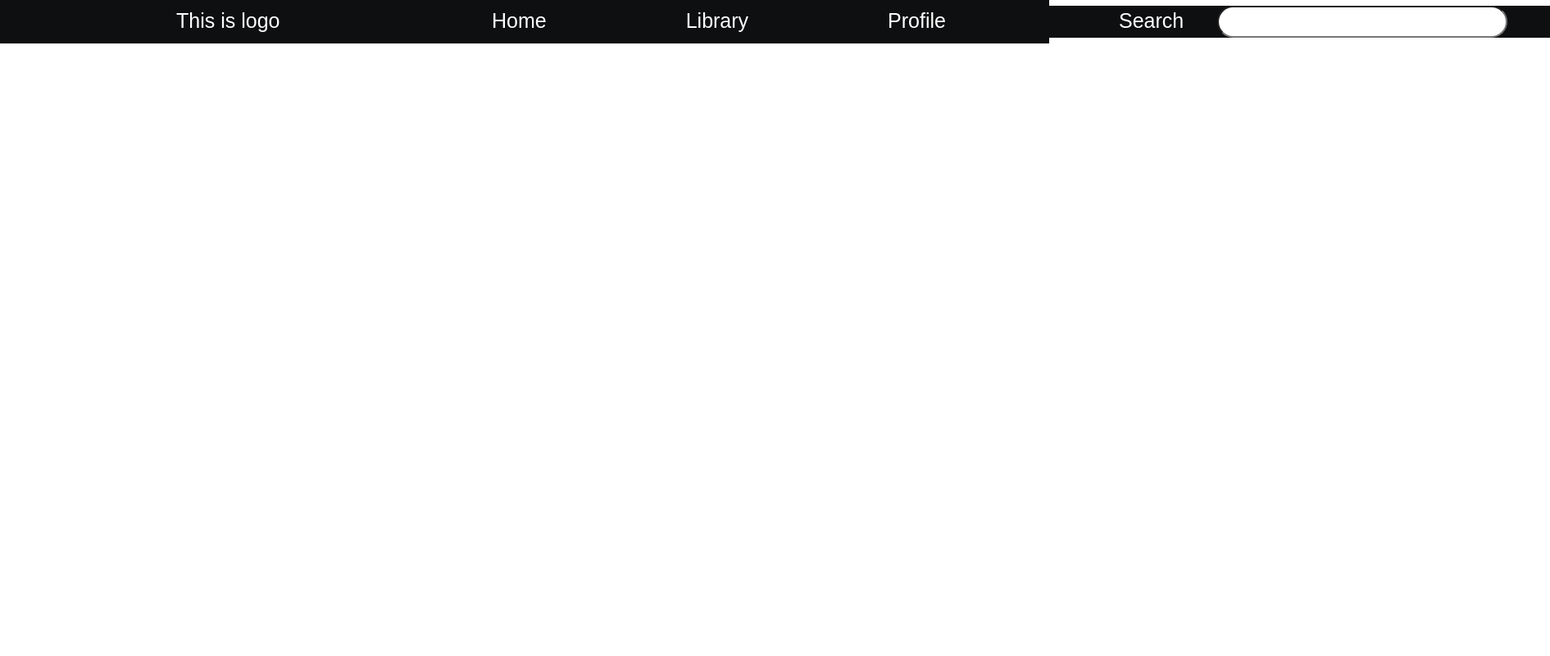
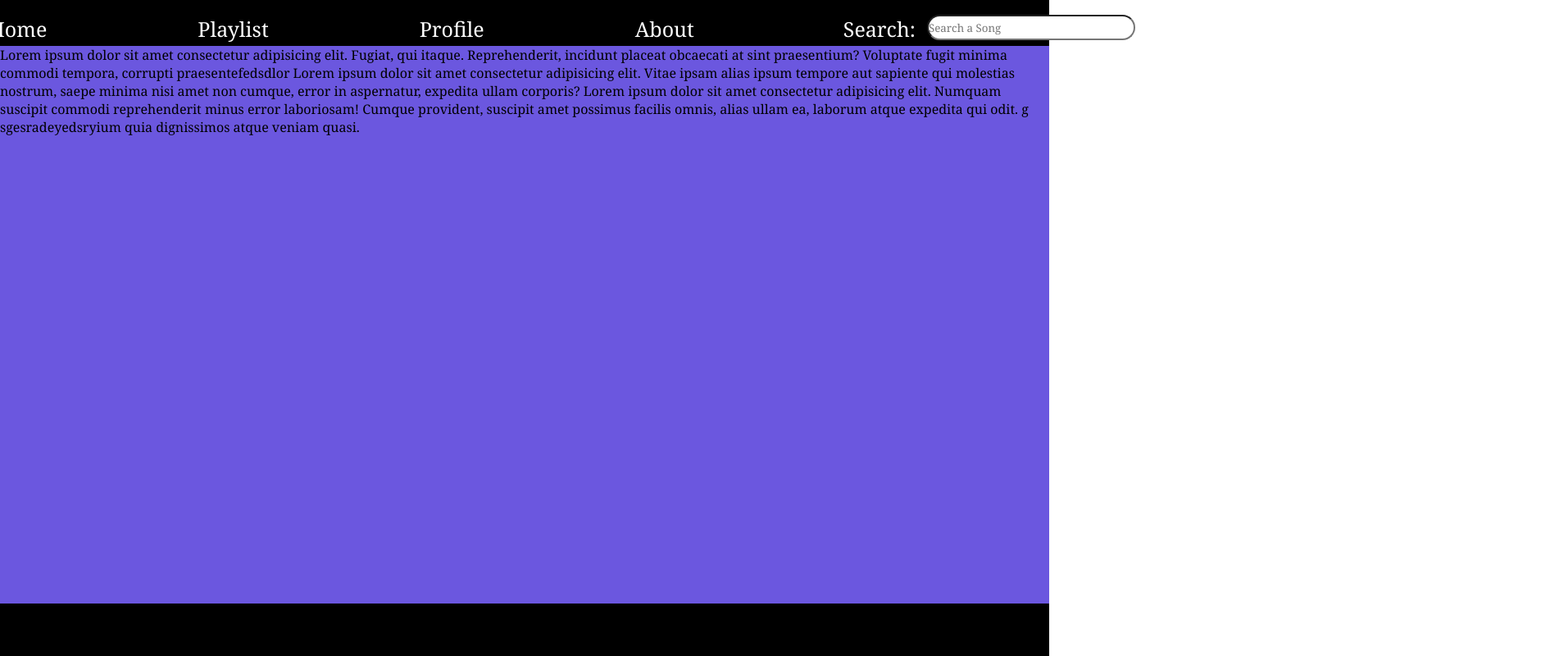
Before and after one commit to AdarshJha-1/My-Web-Dev-learning_repo, a plain HTML site: page Learn4-Exercise1/index.html in a window 1280 px wide. Shown: the whole page at 82% size, 1891 px wide, since content can reach past the window. Drawn offline with Linux system fonts and the light colour scheme.

Commit message:
modified-Learn4

```diff
--- a/Learn4-Exercise1/index.html
+++ b/Learn4-Exercise1/index.html
@@ -3,28 +3,32 @@
 <head>
     <meta charset="UTF-8">
     <meta name="viewport" content="width=device-width, initial-scale=1.0">
-    <title>Simple-HTML-Website</title>
+    <title>Basic Music App</title>
     <link rel="stylesheet" href="style.css">
 </head>
 <body>
-    <div class="ruler">
-        <header class="nav-header">
-            <div class="nav-div">
-                <div class="logo">This is logo</div>
-                <div class="nav">
-                    <ul class="nav-pages">
-                        <li id="nav-li-1">Home</li>
-                        <li id="nav-li-2">Library</li>
-                        <li id="nav-li-3">Profile</li>
-                    </ul>
-                </div>
-                <div class="search">Search</div>
-                <div class="input-search">
-                    <input id="input-search-in" type="text">
-                </div>
+    <header class="top-head">
+        <nav class="header-nav">
+            <ul class="nav-ul">
+                <li id="id-1"><a href="#">Home</a></li>
+                <li id="id-2"><a href="#">Playlist</a></li>
+                <li id="id-3"><a href="#">Profile</a></li>
+                <li id="id-4"><a href="#">About</a></li>
+            </ul>
+            <div class="search-label">
+                <label for="input">Search:</label>
             </div>
-        </header>
+            <div class="search-input">
+                <input id="input" type="text" placeholder="Search a Song">
+            </div>
+        </nav>
+    </header>
+    <main class="main-body">
+        <div class="main-container">
+            Lorem ipsum dolor sit amet consectetur adipisicing elit. Fugiat, qui itaque. Reprehenderit, incidunt placeat obcaecati at sint praesentium? Voluptate fugit minima commodi tempora, corrupti praesentefedsdlor Lorem ipsum dolor sit amet consectetur adipisicing elit. Vitae ipsam alias ipsum tempore aut sapiente qui molestias nostrum, saepe minima nisi amet non cumque, error in aspernatur, expedita ullam corporis? Lorem ipsum dolor sit amet consectetur adipisicing elit. Numquam suscipit commodi reprehenderit minus error laboriosam! Cumque provident, suscipit amet possimus facilis omnis, alias ullam ea, laborum atque expedita qui odit. g sgesradeyedsryium quia dignissimos atque veniam quasi.
+        </div>
+    </main>
 
-    </div>
+    <footer class="body-footer"></footer>
 </body>
 </html>
--- a/Learn4-Exercise1/style.css
+++ b/Learn4-Exercise1/style.css
@@ -1,76 +1,68 @@
 *{
     margin: 0;
     padding: 0;
-    font-family: var(--font-family,CircularSpTitle,CircularSpTitle-Tall,CircularSp-Arab,CircularSp-Hebr,CircularSp-Cyrl,CircularSp-Grek,CircularSp-Deva,var(--fallback-fonts,sans-serif));
+    font-family:Georgia, 'Times New Roman', Times, serif;
+}
+.top-head{
+    /* display: inline-flex; */
+    background-color: black;
+    width: 100vw;
+    height: 7vh;
+    color: white;
+    list-style-type: none;
+}
+.header-nav{
+    display: flex;
+    justify-content: center;
+}
+.nav-ul{
+    display: inline-flex;
+    justify-content: center;
+    list-style-type: none;
+}
+.nav-ul li{
+    margin: 18px 92px;
+
+}
+.nav-ul li a{
+    color: inherit;
+    text-decoration: none;
+    font-size: 25px;
+}
+.nav-ul #id-5{
+    font-size: 25px;
+}
+.search-label{
+    font-size: 25px;
+    margin: 18px 13px 24px 90px;
+}
+.search-input #input{
+    margin: 18px 1px;
+    width: 250px;
+    height: 27px;
+    border-radius: 150px;
 }
 
-.nav-header{
-    display: flex;
-    margin: 0;
-    padding: 0;
-    background-color: rgb(13, 15, 17);
-    width: 100%;
-    height: 53px;
-    position: absolute;
-}
-.nav-div{
-    display: flex;
-    width: 1876px;
-    height: 39px;
-    background-color: rgb(13, 15, 17);
-    color: white;
-    font-size: 25px;
-    position: absolute;
-    top: 0;
-    bottom: 0;
-    left: 15px;
-    right: 15px;
-    margin: auto;
-}
-.logo{
-    /* display: flex; */
-    /* width: 1220px; */
-    /* height: 47px; */
-    /* background-color: rgb(131, 166, 197); */
-    position: absolute;
-    top: 4px;
-    bottom: 0;
-    left: 200px;
-    right: 15px;
-    margin: auto;
-}
-.nav{
-    position: absolute;
-    top: 4px;
-    bottom: 0;
-    left: 585px;
-    right: 15px;
-    margin: auto;
-}
-.search{
-    position: absolute;
-    top: 4px;
-    bottom: 0;
-    left: 1350px;
-    right: 15px;
-    margin: auto;
-}
-.input-search{
-    position: absolute;
-    left: 1470px;
-    right: 15px;
-}
-#input-search-in{
-    height:35px;
-    width:350px;
-    border-radius: 500px;
-    text-overflow: ellipsis;
-}
-.nav-pages{
-    display: flex;
-    list-style-type: none;
-    gap: 170px;
-}
-#nav-li-1{
+/* MAIN BODY CSS */
+
+.main-body{
+    display: inline-flex;
+    justify-content: center;
+    background-color: rgb(97, 97, 168);
+    width: 100vw;
+    height: 85vh;
 
 }
+.main-container{
+    background-color: rgb(107, 87, 223);
+
+}
+
+
+
+/* footer CSS */
+.body-footer{
+    background-color: black;
+    width: 100vw;
+    height: 8vh;
+}
--- a/Learn4-Exercise1/style1.css
+++ /dev/null
@@ -1,79 +0,0 @@
-*{
-    margin: 0;
-    padding: 0;
-}
-body{
-    background-color: rgb(3, 2, 2);
-}
-
-/* This CSS for Header only  */
-header{
-    border: 1.5px solid black;
-}
-.nav-ul{
-    display: flex;
-    list-style-type: none;
-    margin: 0;
-    padding: 0;
-    gap: 220px;
-    background-color: rgb(19, 18, 18);
-    height: 58px;
-    color: white;
-}
-#nav-ul-li-1{
-    margin: 12px 1px 10px 30px;
-    font-size: 26px;
-}
-#nav-ul-li-2{
-    margin: 12px 1px 10px 30px;
-    font-size: 26px;
-}
-#nav-ul-li-3{
-    margin: 12px 1px 10px 30px;
-    font-size: 26px;
-}
-#nav-ul-li-4{
-    margin: 12px 1px 10px 30px;
-    font-size: 26px;
-}
-#nav-ul-li-5{
-    margin: 12px 1px 10px 30px;
-    font-size: 26px;
-}
-#nav-ul-li-5{
-    margin: 12px 30px 10px -69px;
-}
-input{
-    margin: 4px 0px 0px -237px;;
-    height:40px;
-    width:350px;
-    border-radius: 500px;
-    text-overflow: ellipsis;
-}
-/* This CSS for Header only  */
-
-/* This CSS for Main only  */
-
-.main-div-1{
-    color: rgb(196, 238, 236);
-    width: 1300px;
-    background-color: rgb(15, 14, 14);
-    position: absolute;
-    top: 61px;
-    bottom: 0;
-    left: 0;
-    right: 0;
-    margin: auto;
-    font-family: var(--font-family,CircularSpTitle,CircularSpTitle-Tall,CircularSp-Arab,CircularSp-Hebr,CircularSp-Cyrl,CircularSp-Grek,CircularSp-Deva,var(--fallback-fonts,sans-serif));
-}
-table{
-    margin: 0;
-    padding: 0;
-}
-.tr-head{
-    background-color: rgb(40, 51, 59);
-    display: flex;
-}
-#th-1{
-    margin: 0px 5px 5px 5px;
-}
```
Also changed, not shown: Learn4-Exercise1/index1.html (deleted, +0 -38 lines).
